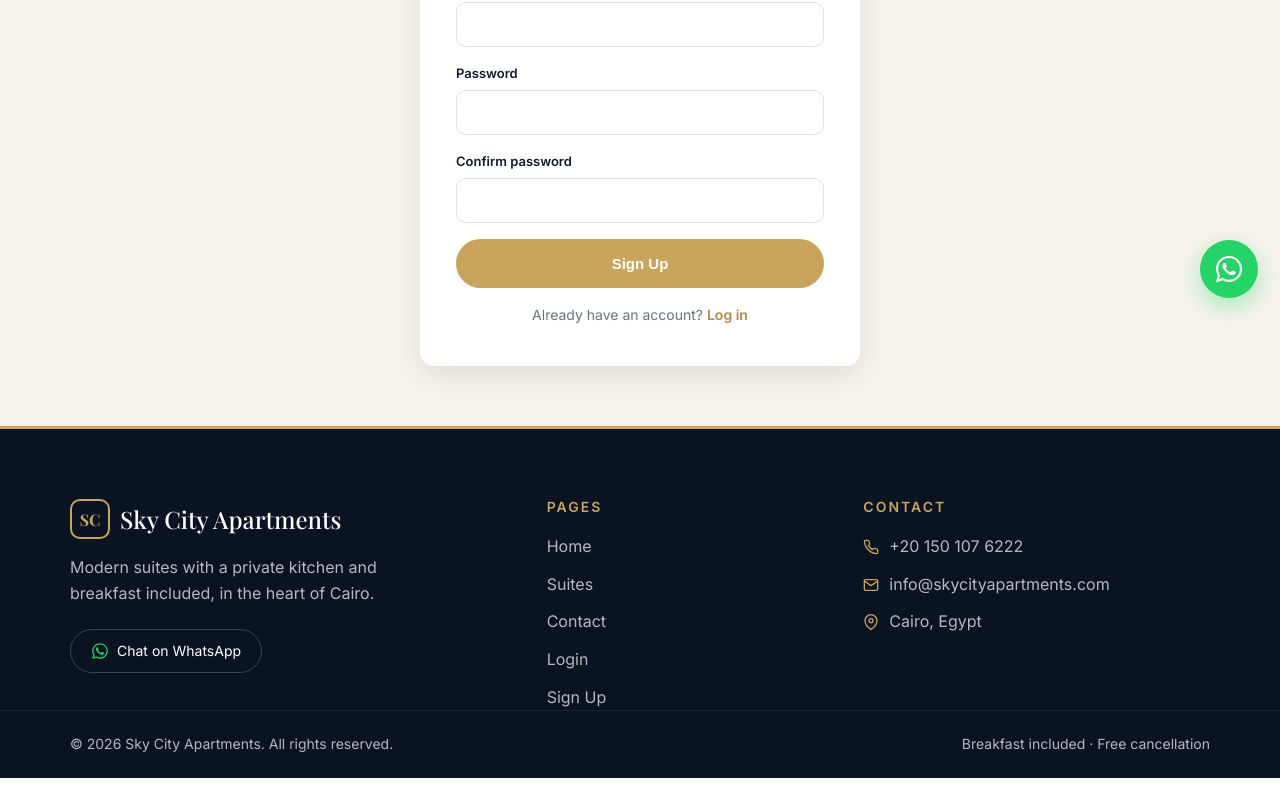
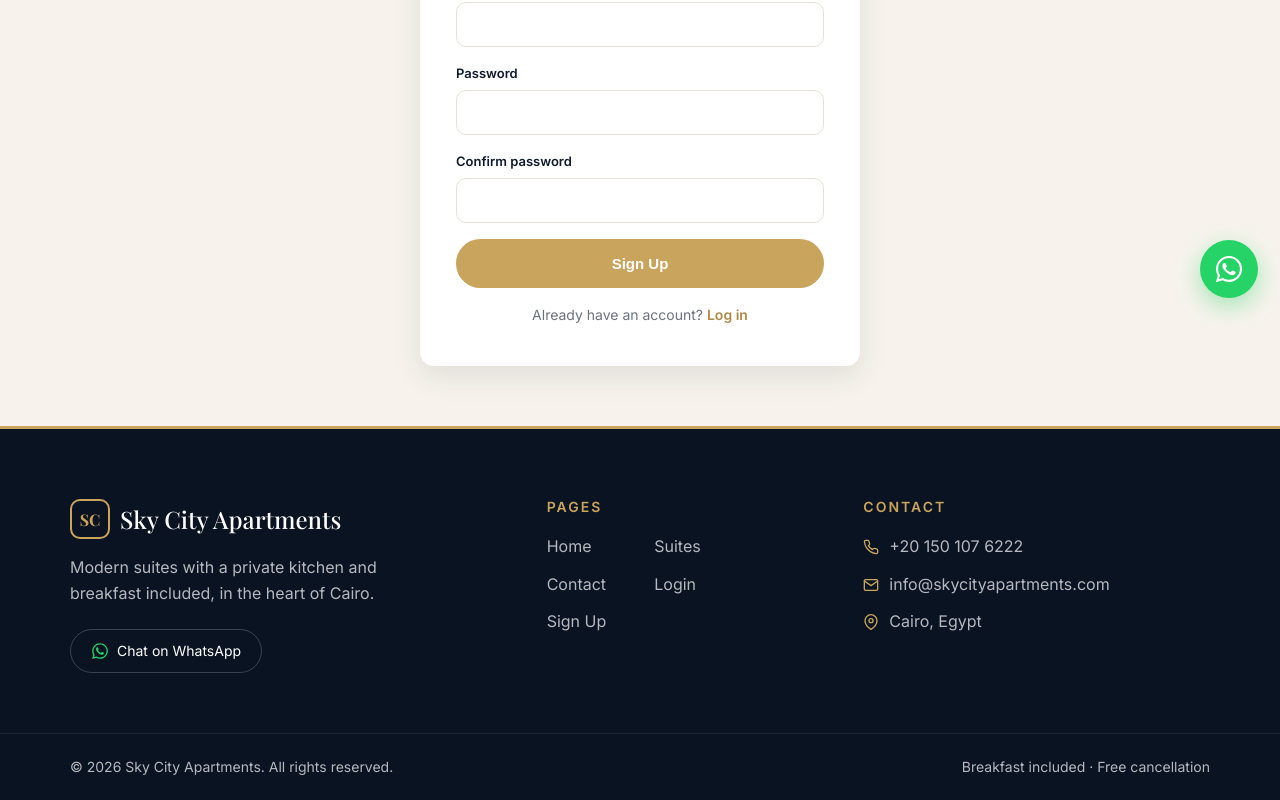
Before and after one commit to shehabramadan701-wq/sky-city-hotel, a React (Vite) app in the folder client/: page /#/signup in a window 1280 px wide. Shown: the part 480-1280 px from the top of the page. Before the commit the page ends 1258 px from the top, so only its background shows below. Built offline with nearby package versions, Linux system fonts and the light colour scheme.

Commit message:
Footer: page links in two columns, fix bottom spacing
Co-Authored-By: Claude Opus 5.5 <noreply@anthropic.com>
Claude-Session: https://claude.ai/code/session_01VtGFGGgPxN6KAfCe6FXq5w

```diff
--- a/client/src/components/Footer.css
+++ b/client/src/components/Footer.css
@@ -9,7 +9,6 @@
   display: grid;
   grid-template-columns: 1.6fr 1fr 1.3fr;
   gap: 50px;
-  padding-bottom: 60px;
 }
 
 /* ===== اسم الفندق ===== */
@@ -78,6 +77,13 @@
   margin-bottom: 6px;
 }
 
+/* الصفحات في عمودين جنب بعض */
+.footer-pages {
+  display: grid;
+  grid-template-columns: repeat(2, max-content);
+  gap: 12px 48px;
+}
+
 .footer-col a,
 .footer-col p {
   display: flex;
@@ -99,6 +105,7 @@
 
 /* ===== آخر سطر ===== */
 .footer-bottom {
+  margin-top: 60px;
   border-top: 1px solid rgba(255, 255, 255, 0.08);
   padding: 22px 0;
   font-size: 14px;
--- a/client/src/components/Footer.jsx
+++ b/client/src/components/Footer.jsx
@@ -23,11 +23,13 @@ function Footer() {
         {/* ===== الصفحات ===== */}
         <div className="footer-col">
           <h4>Pages</h4>
-          <Link to="/">Home</Link>
-          <Link to="/rooms">Suites</Link>
-          <Link to="/contact">Contact</Link>
-          <Link to="/login">Login</Link>
-          <Link to="/signup">Sign Up</Link>
+          <div className="footer-pages">
+            <Link to="/">Home</Link>
+            <Link to="/rooms">Suites</Link>
+            <Link to="/contact">Contact</Link>
+            <Link to="/login">Login</Link>
+            <Link to="/signup">Sign Up</Link>
+          </div>
         </div>
 
         {/* ===== التواصل ===== */}
```
